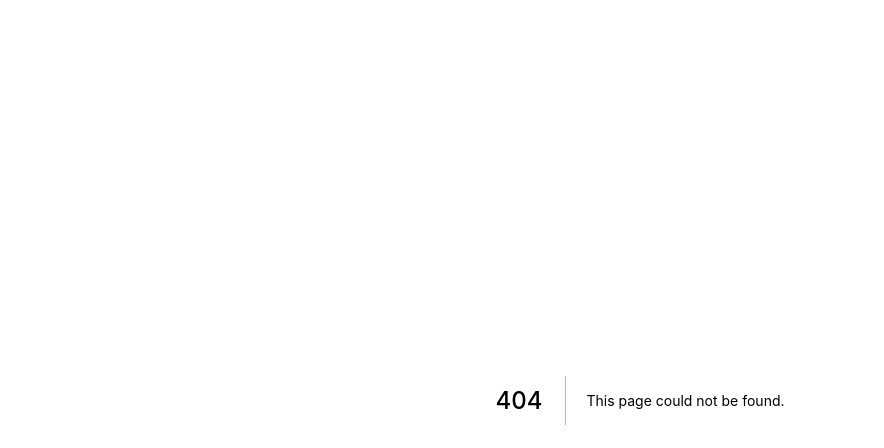
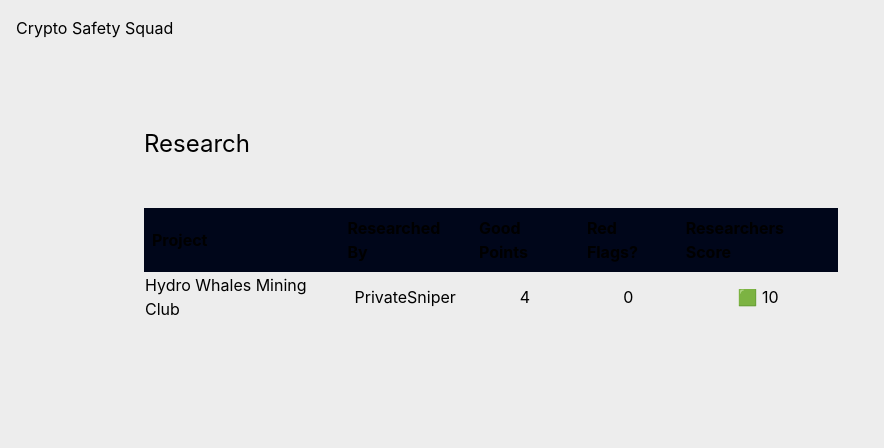
Before and after one commit to CryptoSafetySquad/website, a Next.js app: page /research in a window 1280 px wide. Before the commit this address had no page. Shown: the top 448 px of the page, without its empty margins (0-884 px from the left). Built offline with nearby package versions, Linux system fonts and the light colour scheme.

Commit message:
Create research page.

```diff
--- a/pages/index.tsx
+++ b/pages/index.tsx
@@ -17,6 +17,11 @@ const guides = [
     url: '/guides/discorddm',
     title: 'Discord: Server DMs',
     description: 'Disable server DMs (reduces spam bots).'
+  },
+  {
+    url: '/research',
+    title: 'Research',
+    description: 'Some project research by members of our community staff.'
   }
 ]
 
--- /dev/null
+++ b/pages/research.tsx
@@ -0,0 +1,54 @@
+import type { NextPage } from 'next'
+import Page from '../Components/Page'
+import PrivateSniper from '../data/authors/PrivateSniper'
+
+const scoreGreen = '🟩'
+const scoreYellow = '🟨'
+const scoreRed = '🟥'
+
+const results = [
+  // h
+  { project: 'Hydro Whales Mining Club', slug: 'hydro-whales', researcher: PrivateSniper, points: { good: 4, bad: 0 }, score: 10 }
+]
+
+const Research: NextPage = () => {
+  const title = 'Research'
+  const content = (
+    <>
+      <table className='table'>
+        <thead>
+          <tr>
+            <th>Project</th>
+            <th>Researched By</th>
+            <th>Good Points</th>
+            <th>Red Flags?</th>
+            <th>Researchers Score</th>
+          </tr>
+        </thead>
+        <tbody>
+          {
+            results.map(item => <tr key={item.project}>
+                <td><a href={`/research/${item.slug}`}>{item.project}</a></td>
+                <td className='center'>{item.researcher.nickname}</td>
+                <td className='center'>{item.points.good}</td>
+                <td className='center'>{item.points.bad}</td>
+                <td className='center'>{item.score > 8 ? scoreGreen : item.score > 4 ? scoreYellow : scoreRed } {item.score}</td>
+              </tr>
+            )
+          }
+        </tbody>
+      </table>
+    </>
+  )
+
+  return (
+    <Page {...{
+      title,
+      content,
+      slug: 'research',
+      description: 'Research'
+    }} />
+  )
+}
+
+export default Research
--- a/pages/research/hydro-whales.tsx
+++ b/pages/research/hydro-whales.tsx
@@ -29,7 +29,7 @@ const HydroWhales: NextPage = () => {
     <>
       <div className='guide'>
         <Disclaimer />
-        TLDR: Overall Rating: 📗 (10) Excellent
+        TLDR: Overall Rating: 🟩 (10) Excellent
         <p>TLDR: What is this about?: A passive income focused community, powered by bitcoin mining and community voted investments.</p>
         <h2 className='text-secondary'>Links</h2>
         <ul>
--- a/styles/globals.css
+++ b/styles/globals.css
@@ -79,6 +79,20 @@ a {
   @apply my-8;
 }
 
+.table {
+  width: 100%;
+}
+
+.table th {
+  text-align: left;
+  background-color: var(--bg-darker);
+  padding: 0.5rem;
+}
+
+.table .center {
+  text-align: center;
+}
+
 @media (prefers-color-scheme: dark) {
   html {
     color-scheme: dark;
```
